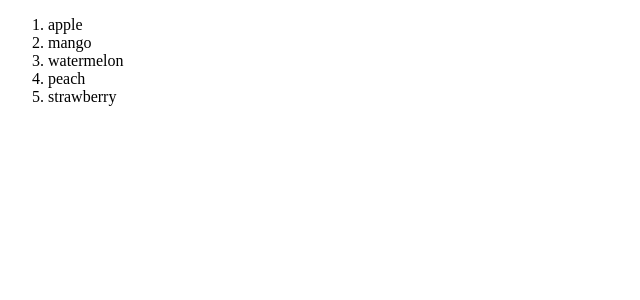
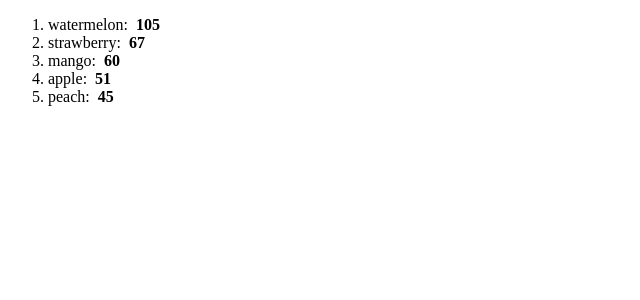
Before and after one commit to KingKunta22/JSDevJourney, a React (Vite) app in the folder react-app-yt-2/: page / in a window 1280 px wide. Shown: the top 300 px of the page, without its empty margins (0-640 px from the left). Built offline with nearby package versions, Linux system fonts and the light colour scheme.

Commit message:
Learned about array method sort

```diff
--- a/react-app-yt-2/src/List.jsx
+++ b/react-app-yt-2/src/List.jsx
@@ -7,7 +7,16 @@
         {id: 4, name: 'peach', calories: 45},
         {id: 5, name: 'strawberry', calories: 67}
     ]
-    const listItems = fruits.map(fruit => <li key={fruit.id}>{fruit.name}</li>)
+
+    // fruits.sort((a, b) => a.name.localeCompare(b.name)); // ALPHABETICAL ORDER
+    // fruits.sort((a, b) => b.name.localeCompare(a.name)); // REVERSED ALPHAB ORDER
+    // fruits.sort((a, b) => a.calories - b.calories) // NUMERIC ORDER
+    fruits.sort((a, b) => b.calories - a.calories) // REVERSE NUMERIC ORDER
+
+    const listItems = fruits.map(fruit => <li key={fruit.id}>
+        {fruit.name}: &nbsp;
+        <b>{fruit.calories}</b>
+        </li>)
 
     return(<ol>{listItems}</ol>)
 }
```
